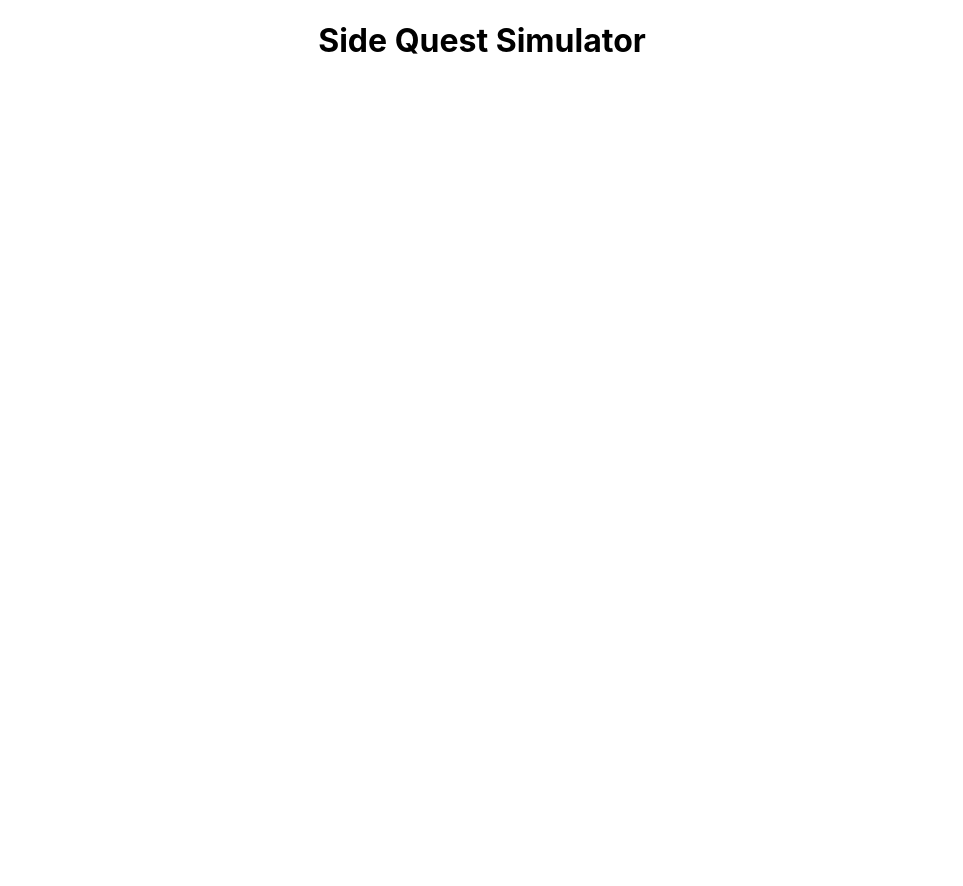
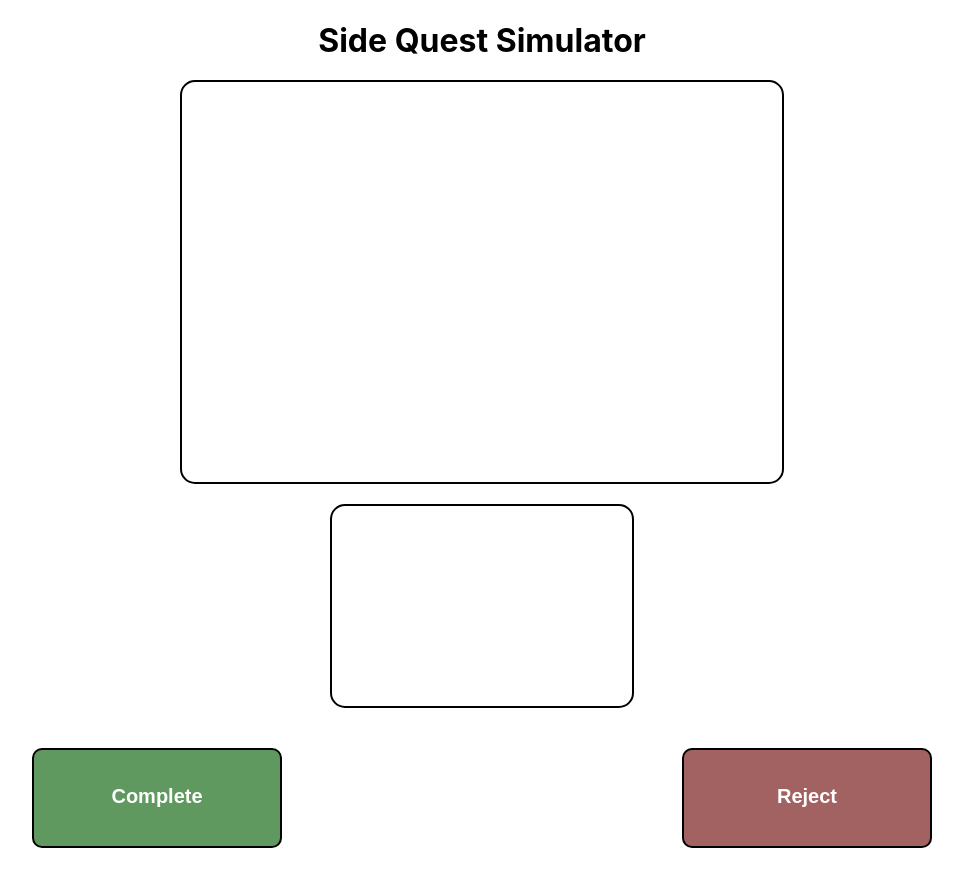
Before and after one commit to ShawnSomething/sqs, a React (Create React App) app in the folder sqs/sqs-frontend/: page / in a window 1280 px wide. Shown: the whole page, without its empty margins (158-1121 px from the left). Before the commit the page ends 800 px from the top, so only its background shows below. Built offline with nearby package versions, Linux system fonts and the light colour scheme.

Commit message:
complete css

```diff
--- a/sqs/sqs-frontend/src/App.css
+++ b/sqs/sqs-frontend/src/App.css
@@ -1,46 +1,90 @@
 .App {
   text-align: center;
+  display: flex;
+  flex-direction: column;
+  align-items: center;
+  padding: 20px;
 }
 
-.App-logo {
-  height: 40vmin;
-  pointer-events: none;
+.header h1{
+  display: flex;
+  justify-content: center;
+  margin-bottom: 20px
 }
 
-.header {
+.body {
+  width: 600px;
+  height: 400px;
+  border: 2px solid black;
+  border-radius: 15px;
+  margin: 20px auto;
   display: flex;
+  align-items: center;
   justify-content: center;
 }
 
-.body {
+.guy {
+  width: 300px;
+  height: 200px;
+  border: 2px solid black;
+  border-radius: 15px;
+  margin-bottom: 20px;
+  margin: 20px auto;
   display: flex;
+  align-items: center;
   justify-content: center;
-  border: 1px solid black;
-  border-radius: 10px;
-}
-
-.guy {
-  display: flex;
-  justify-content: center;
-  border: 1px solid black;
-  border-radius: 8px;
 }
 
 .buttons {
   display: flex;
-  justify-content: center;
-  border: 1px solid black;
-  border-radius: 6px;
-  padding: 8px 12px;
+  margin: 20px auto;
+  gap: 20px;
+}
+
+.buttons button {
+  margin: 20px auto;
+  padding: 10px 20px;
+  border: 2px solid black;
+  border-radius: 10px;
   cursor: pointer;
+  width: 250px;
+  height: 100px;
 }
 
 .buttons.complete {
-  background-color: green;
+  background-color: rgba(44, 121, 44, 0.755);
   color: white;
+  text-align: center;
+  justify-content: center;
+  padding: 35px;
+  font-size: 20px;
+  font-weight: bold;
+  border-radius: 10px;
+  cursor: pointer;
+  transition: all 0.2s ease;
+}
+
+.buttons.complete:active {
+  background-color: rgba(34, 100, 34, 0.9); /* darker */
+  box-shadow: 0 4px 8px rgba(0,0,0,0.4);
+  transform: translateY(2px);
 }
 
 .buttons.reject {
-  background-color: red;
+  background-color: rgba(145, 68, 68, 0.837);
   color: white;
+  text-align: center;
+  justify-content: center;
+  padding: 35px;
+  font-size: 20px;
+  font-weight: bold;
+  border-radius: 10px;
+  cursor: pointer;
+  transition: all 0.2s ease;
 }
+
+.buttons.reject:active {
+  background-color: rgba(110, 40, 40, 0.9); /* darker */
+  box-shadow: 0 4px 8px rgba(0,0,0,0.4);
+  transform: translateY(2px);
+}
--- a/sqs/sqs-frontend/src/App.tsx
+++ b/sqs/sqs-frontend/src/App.tsx
@@ -7,7 +7,12 @@ function App() {
       <div className='header'>
         <h1>Side Quest Simulator</h1>
       </div>
-      <div className='border'></div>
+      <div className='body'></div>
+      <div className='guy'></div>
+      <div className="buttons">
+        <button className="buttons complete">Complete</button>
+        <button className="buttons reject">Reject</button>
+      </div>
     </>
   );
 }
```
